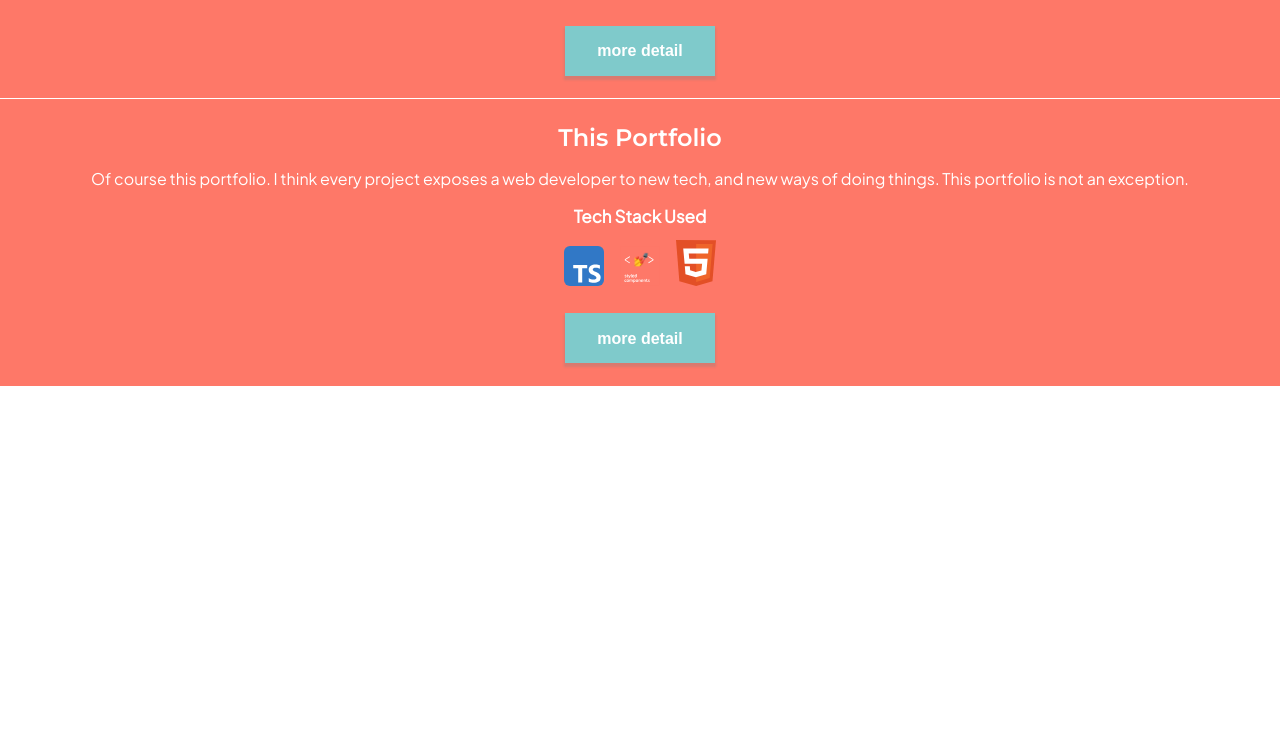
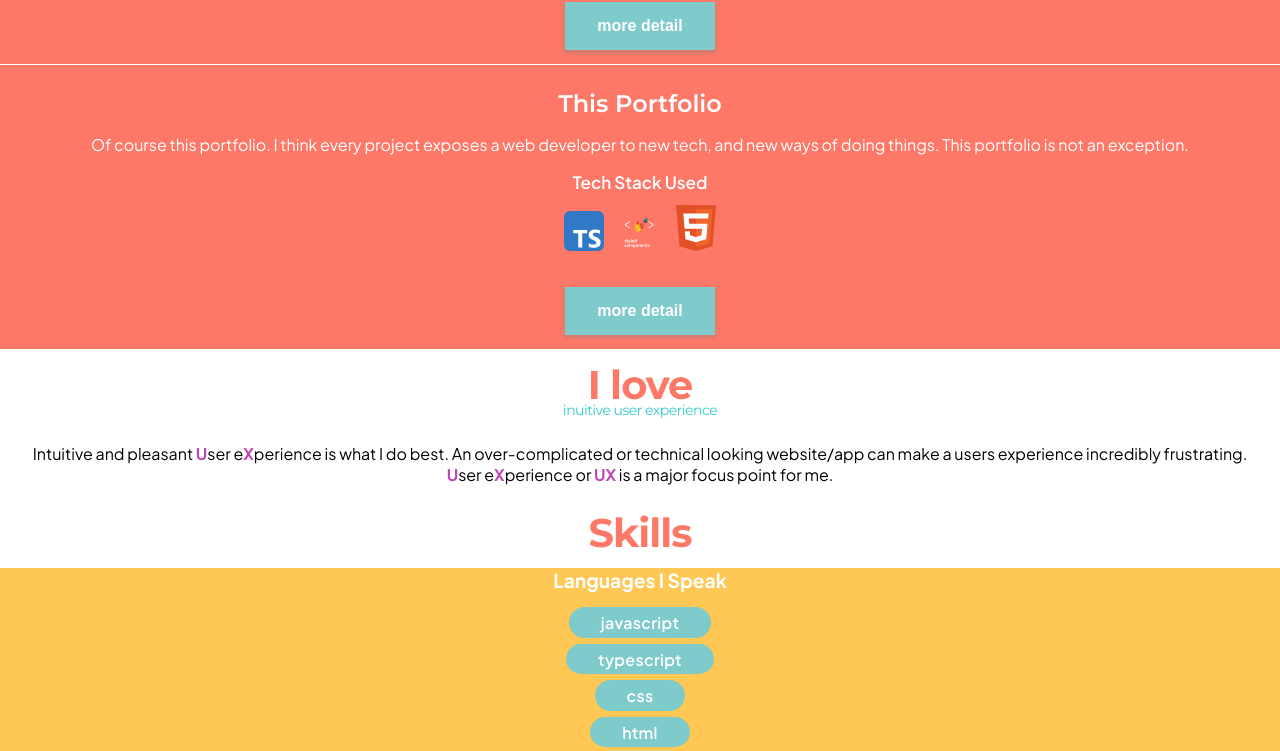
Before and after one commit to mcfliermeyer/Portfolio, a React (Create React App) app: page / in a window 1280 px wide. Shown: the part 1117-1868 px from the top of the page. Before the commit the page ends 1505 px from the top, so only its background shows below. Built offline with nearby package versions, Linux system fonts and the light colour scheme; a web font is replaced by a local one.

Commit message:
added skills section. needs change of styling

```diff
--- a/public/index.html
+++ b/public/index.html
@@ -12,10 +12,7 @@
       href="https://fonts.googleapis.com/css2?family=Italianno&display=swap"
       rel="stylesheet"
     />
-    <link
-      href="https://fonts.googleapis.com/css2?family=Plus+Jakarta+Sans&display=swap"
-      rel="stylesheet"
-    />
+    <link href="https://fonts.googleapis.com/css2?family=Plus+Jakarta+Sans:wght@400;600;700&display=swap" rel="stylesheet">
     <meta name="viewport" content="width=device-width, initial-scale=1" />
     <meta name="theme-color" content="#000000" />
     <meta
--- a/src/App.tsx
+++ b/src/App.tsx
@@ -11,9 +11,46 @@ import Projects from "./components/Projects";
 const StyledApp = styled.div`
   .about-me-summary {
     margin-top: 1.5rem;
-    max-width: 85%;
     margin-inline: auto;
-    margin-bottom: 0%;
+    margin-bottom: 2rem;
+    padding-inline: 1.5rem;
+  }
+  .highlighted-text {
+    color: #bf46b7;
+    font-weight: 700;
+  }
+  .skills-container {
+    /* background-color: ${(props) => props.theme.colors.primaryBlue}; */
+    /* margin-top: -1rem; */
+    padding: 0;
+    background-color: #ffc753;
+  }
+  .skills-subtitle {
+    /* color: #ffc753; */
+    color: white;
+    font-weight: 700;
+    font-size: 1.2rem;
+  }
+  ul {
+    list-style-type: none;
+    margin: 1rem;
+    padding: 0;
+    line-height: 30px;
+    letter-spacing: 0.3px;
+    font-weight: 600;
+    vertical-align: middle;
+    /* display: table-cell; */
+    li {
+      margin-bottom: 0.4rem;
+      display: block;
+      .list-item {
+        /* background-color: #bf46b7; */
+        background-color: ${(props) => props.theme.colors.primaryBlue};
+        color: white;
+        padding: 0.3rem 2rem;
+        border-radius: 2rem;
+      }
+    }
   }
 `;
 
@@ -26,13 +63,66 @@ function App() {
         <SvgAndPhoto />
         <NewSection title="I am" subtitle="a web developer" />
         <p className="about-me-summary">
-          Hello, my name is Mark Meyer. I am a web developer. I have a passion for troubleshooting and
-          problem solving. Web app development is filled with tiny puzzles for
-          me to figure out every day. I recently decided to take my passion for
-          problem solving and move it into a career. So here I am, searching for
-          more puzzles to solve.
+          Hello, my name is Mark Meyer. I am a web developer. I have a passion
+          for troubleshooting and problem solving. Web app development is filled
+          with tiny puzzles for me to figure out every day. I recently decided
+          to take my passion for problem solving and move it into a career. So
+          here I am, searching for more puzzles to solve.
         </p>
         <Projects />
+        <NewSection title="I love" subtitle="inuitive user experience" />
+        <p className="about-me-summary">
+          Intuitive and pleasant <span className="highlighted-text">U</span>ser
+          e<span className="highlighted-text">X</span>perience is what I do
+          best. An over-complicated or technical looking website/app can make a
+          users experience incredibly frustrating.{" "}
+          <span className="highlighted-text">U</span>ser e
+          <span className="highlighted-text">X</span>perience or{" "}
+          <span className="highlighted-text">UX</span> is a major focus point
+          for me.
+        </p>
+        <NewSection title={"Skills"} />
+        <div className="skills-container">
+          <span className="skills-subtitle">Languages I Speak</span>
+          <ul>
+            <li>
+              <span className="list-item">javascript</span>
+            </li>
+            <li>
+              <span className="list-item">typescript</span>
+            </li>
+            <li>
+              <span className="list-item">css</span>
+            </li>
+            <li>
+              <span className="list-item">html</span>
+            </li>
+            <li>
+              <span className="list-item">swift(iOS)</span>
+            </li>
+            <li>
+              <span className="list-item">java</span>
+            </li>
+          </ul>
+          <span className="skills-subtitle">Tools I Use</span>
+          <ul>
+            <li>
+              <span className="list-item">visual studio code</span>
+            </li>
+            <li>
+              <span className="list-item">codepen</span>
+            </li>
+          </ul>
+          <span className="skills-subtitle">Librarys/Frameworks I Know</span>
+          <ul>
+            <li>
+              <span className="list-item">react</span>
+            </li>
+            <li>
+              <span className="list-item">tailwind css</span>
+            </li>
+          </ul>
+        </div>
       </StyledApp>
     </Theme>
   );
--- a/src/components/NewSection.tsx
+++ b/src/components/NewSection.tsx
@@ -1,7 +1,7 @@
 import styled from 'styled-components'
 
 const StyledNewSection = styled.div`
-  margin-top: 40px;
+  margin-top: 1.2rem;
   margin-bottom: 1.2rem;
   .title {
     font-family: "Montserrat";
--- a/src/components/ProjectSection.tsx
+++ b/src/components/ProjectSection.tsx
@@ -8,6 +8,7 @@ const StyledProjectSection = styled.section`
   margin-inline: auto;
   display: block;
   min-width: 100%;
+  position: relative;
   .title {
     font-size: 24px;
     font-weight: 600;
@@ -17,19 +18,34 @@ const StyledProjectSection = styled.section`
     font-size: 17px;
     font-weight: 600;
   }
-  .more-detail-btn {
+  .more-detail-btn,
+  a {
+    box-sizing: border-box;
+    line-height: 1rem;
+    display: inline-block;
+    vertical-align: middle;
+    cursor: pointer;
     background-color: ${(props) => props.theme.colors.primaryBlue};
     color: white;
     font-size: 16px;
     font-weight: 600;
+    text-decoration: none;
     padding: 1rem 2rem;
+    margin: 0.5rem;
     border: none;
     box-shadow: 0 3px 2px 1px rgb(128, 128, 128, 0.3);
   }
+  .flex {
+    margin-inline: auto;
+    width: fit-content;
+    display: flex;
+    flex-direction: column;
+  }
+
   /* css card flip logic  */
   perspective: 2000px;
   .flipper {
-    position: relative;
+    /* position: relative; */
     transform: rotateY(180deg);
   }
   .flipper,
@@ -54,17 +70,30 @@ const StyledProjectSection = styled.section`
     .back {
       transform: rotateY(180deg);
       padding: 1.5rem 1.6rem;
+      .back-arrow-container {
+        position: absolute;
+        top: 5px;
+        left: 0px;
+        cursor: pointer;
+      }
     }
   }
 `;
 
 type Props = {
-  title: String;
-  summary: String;
+  title: string;
+  summary: string;
   techStack: string[];
-  projectDetails: String;
+  projectDetails: string;
+  liveDemo?: Function;
 };
-const ProjectSection = ({ title, summary, techStack, projectDetails }: Props) => {
+const ProjectSection = ({
+  title,
+  summary,
+  techStack,
+  projectDetails,
+  liveDemo,
+}: Props) => {
   const [isFlipped, setIsFlipped] = useState(false);
   const [cardHeight, setCardHeight] = useState(0);
   const cardEl = useRef<HTMLDivElement>();
@@ -77,17 +106,17 @@ const ProjectSection = ({ title, summary, techStack, projectDetails }: Props) =>
     if (cardEl.current) {
       setCardHeight(() => {
         if (cardEl.current) {
-          return cardEl.current.clientHeight + convertRemToPixels(1.5 * 2);
+          return cardEl.current.clientHeight + convertRemToPixels(1.5 * 1.3);
         } else return 0;
       });
     }
-  },[]);
+  }, []);
 
   return (
     <StyledProjectSection>
       <div
         className={isFlipped ? "flipper" : "unflipper"}
-        style={{ height: `${cardHeight}px` }}
+        style={{ height: `${cardHeight}px`, maxHeight: `${cardHeight}px` }}
       >
         <div
           ref={(el) => {
@@ -106,17 +135,33 @@ const ProjectSection = ({ title, summary, techStack, projectDetails }: Props) =>
             more detail
           </button>
         </div>
-        <div
-          className="back"
-        >
+        <div className="back">
+          <div
+            className="back-arrow-container"
+            onClick={() => handleDetailClick()}
+          >
+            <svg
+              viewBox="-1.226 -2.624 23.803 22.849"
+              width="62"
+              height="62"
+              fill="none"
+            >
+              <path
+                d="M 1.207 6.839 C 11.331 18.867 15.398 18.134 14.153 9.206 C 14.056 8.51 14.289 1.733 13.775 1.483 C 11.646 0.448 11.167 5.765 10.88 6.7780000000000005 C 10.697 7.422 11.361 5.557 11.654 4.982 C 12.025 4.254 12.54 1.268 14.129 1.71 C 15.792 2.174 19.075 5.788 20.063 7.2940000000000005"
+                stroke="#34CACE"
+                strokeWidth="1"
+                transform="matrix(0.809017, -0.587786, 0.587786, 0.809017, -2.996215, 8.076933)"
+              ></path>
+            </svg>
+          </div>
           <h1 className="project-details-title title">Project Details</h1>
           <p className="project-details summary">{projectDetails}</p>
-          <button
-            className="more-detail-btn"
-            onClick={() => handleDetailClick()}
-          >
-            go back
-          </button>
+          <div className="flex">
+            <a href="www.yahoo.com" className="github-link">
+              github repo
+            </a>
+            {liveDemo?.()}
+          </div>
         </div>
       </div>
     </StyledProjectSection>
--- a/src/components/Projects.tsx
+++ b/src/components/Projects.tsx
@@ -11,22 +11,48 @@ import styled from "styled-components";
 
 const StyledProjects = styled.div``;
 
+function quizLiveDemo() {
+  return <a
+            className=""
+            href="www.yahoo.com"
+          >live site</a>
+}
+
 const Projects = () => {
   return (
     <StyledProjects>
       <NewSection title={"Projects"} />
       <ProjectSection
         title={"Manager Locator"}
-        summary={"This app was created to help my team keep my managers exact location up to date. I did not deploy this app but the code is on my github. This was a fun backend project to learn NodeJs."}
-        techStack={[tailwindLogo, nodeLogo, htmlLogo]} projectDetails={"This was my first project using tailwind css which I really enjoyed. Tailwind is a nice tool to quickly layout and beautify the page. I also learned NodeJs with this project. That was quite a learning curve but interesting to understand how to create API routes and server side rendering. I did not deploy this project. However the code is available here: "}      />
+        summary={
+          "This app was created to help my team keep my managers exact location up to date. I did not deploy this app but the code is on my github. This was a fun backend project to learn NodeJs."
+        }
+        techStack={[tailwindLogo, nodeLogo, htmlLogo]}
+        projectDetails={
+          "This was my first project using tailwind css which I really enjoyed. Tailwind is a nice tool to quickly layout and beautify the page. I also learned NodeJs with this project. That was quite a learning curve but interesting to understand how to create API routes and server side rendering. I did not deploy this project. However the code is available here: "
+        }
+      />
       <ProjectSection
         title={"Quizzical"}
-        summary={"The Quizzical app is from Scrimba.com. It hooks into a RESTful API which contains questions and answers. At the end, the quiz shows all right and wrong answers."}
-        techStack={[reactLogo, styledComponentsLogo, htmlLogo]} projectDetails={"This was my first solo React project. It included API calls and required a large data destructure from the API call. I also used Styled Components with React for the first time. I learned a lot. You can view the deployed project here: "}      />
+        summary={
+          "The Quizzical app is from Scrimba.com. It hooks into a RESTful API which contains questions and answers. At the end, the quiz shows all right and wrong answers."
+        }
+        techStack={[reactLogo, styledComponentsLogo, htmlLogo]}
+        projectDetails={
+          "This was my first solo React project. It included API calls and required a large data destructure from the API call. I also used Styled Components with React for the first time. I learned a lot. You can view the deployed project here: "
+        }
+        liveDemo={quizLiveDemo}
+      />
       <ProjectSection
         title={"This Portfolio"}
-        summary={"Of course this portfolio. I think every project exposes a web developer to new tech, and new ways of doing things. This portfolio is not an exception."}
-        techStack={[typescriptLogo, styledComponentsLogo, htmlLogo]} projectDetails={"This is my first Typescript project. So far I have learned, TypeScript is a great way to catch errors before runtime. It does seem much more time inefficient, however I can see it being very useful in large projects."}      />
+        summary={
+          "Of course this portfolio. I think every project exposes a web developer to new tech, and new ways of doing things. This portfolio is not an exception."
+        }
+        techStack={[typescriptLogo, styledComponentsLogo, htmlLogo]}
+        projectDetails={
+          "This is my first Typescript project. So far I have learned, TypeScript is a great way to catch errors before runtime. It does seem much more time inefficient, however I can see it being very useful in large projects."
+        }
+      />
     </StyledProjects>
   );
 };
```
Also changed, not shown: src/resources/back-arrow.svg (added), 1 other file (tests, documents, lock files or other folders).
